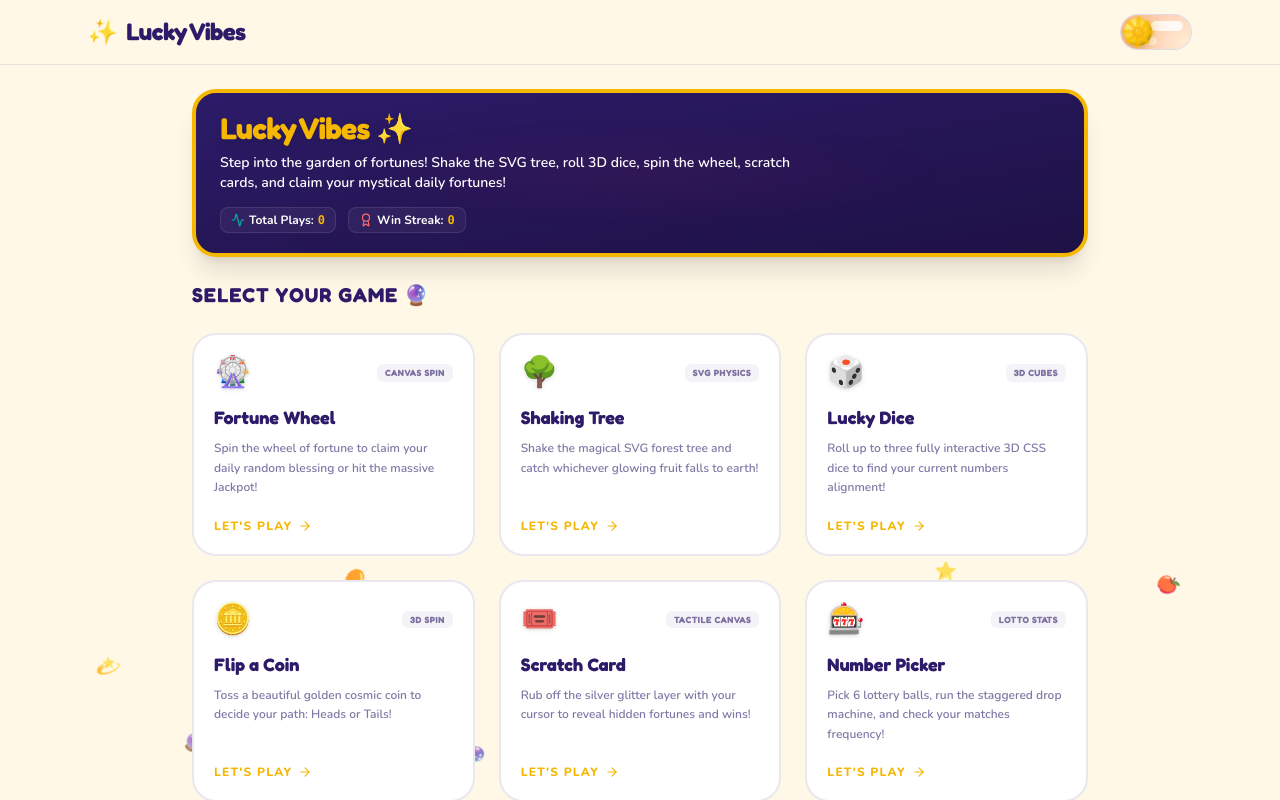
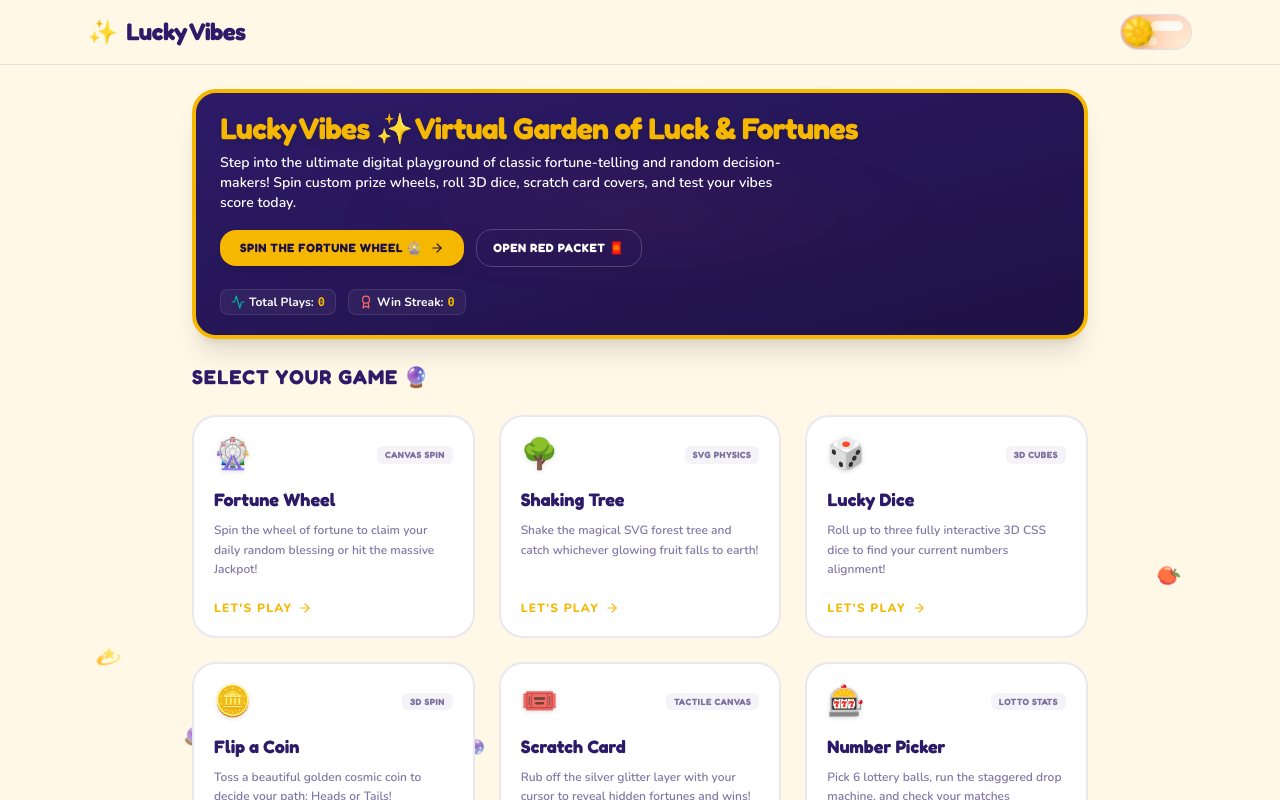
Before and after one commit to stibinottathai/luckify, a Next.js app: page / in a window 1280 px wide. Shown: the top 800 px of the page. Built offline with nearby package versions, Linux system fonts and the light colour scheme.

Commit message:
feat: add HomeClient component with interactive games lobby and stats dashboard

```diff
--- a/components/HomeClient.tsx
+++ b/components/HomeClient.tsx
@@ -186,11 +186,28 @@ export default function HomeClient() {
 
         <div className="flex-1 text-center md:text-left space-y-2.5 z-10">
           <h1 className="text-2xl sm:text-3xl font-black font-fredoka leading-none tracking-tight text-primary-gold drop-shadow-md">
-            Lucky Vibes ✨
+            Lucky Vibes ✨ Virtual Garden of Luck & Fortunes
           </h1>
           <p className="text-xs sm:text-sm font-semibold text-cream-soft/80 max-w-xl">
-            Step into the garden of fortunes! Shake the SVG tree, roll 3D dice, spin the wheel, scratch cards, and claim your mystical daily fortunes!
+            Step into the ultimate digital playground of classic fortune-telling and random decision-makers! Spin custom prize wheels, roll 3D dice, scratch card covers, and test your vibes score today.
           </p>
+
+          {/* Core Call to Actions (CTAs) above the fold */}
+          <div className="flex flex-wrap items-center justify-center md:justify-start gap-3 pt-1.5 pb-2">
+            <Link
+              href="/wheel"
+              className="py-2.5 px-5 rounded-2xl font-black text-xs select-none cursor-pointer tracking-wider shadow-md bg-primary-gold hover:bg-amber-300 text-[#1E1145] hover:shadow-lg active:scale-95 transition-all flex items-center gap-2 group font-fredoka uppercase"
+            >
+              <span>Spin the Fortune Wheel 🎡</span>
+              <ArrowRight className="w-3.5 h-3.5 group-hover:translate-x-1 transition-transform" />
+            </Link>
+            <Link
+              href="/lucky-envelope"
+              className="py-2.5 px-4 rounded-2xl font-black text-xs select-none cursor-pointer tracking-wider border border-white/20 hover:bg-white/5 text-white active:scale-95 transition-all flex items-center gap-2 font-fredoka uppercase"
+            >
+              Open Red Packet 🧧
+            </Link>
+          </div>
 
           {/* Miniature Player Stats Dashboard */}
           <div className="flex flex-wrap items-center justify-center md:justify-start gap-3 pt-1">
```
